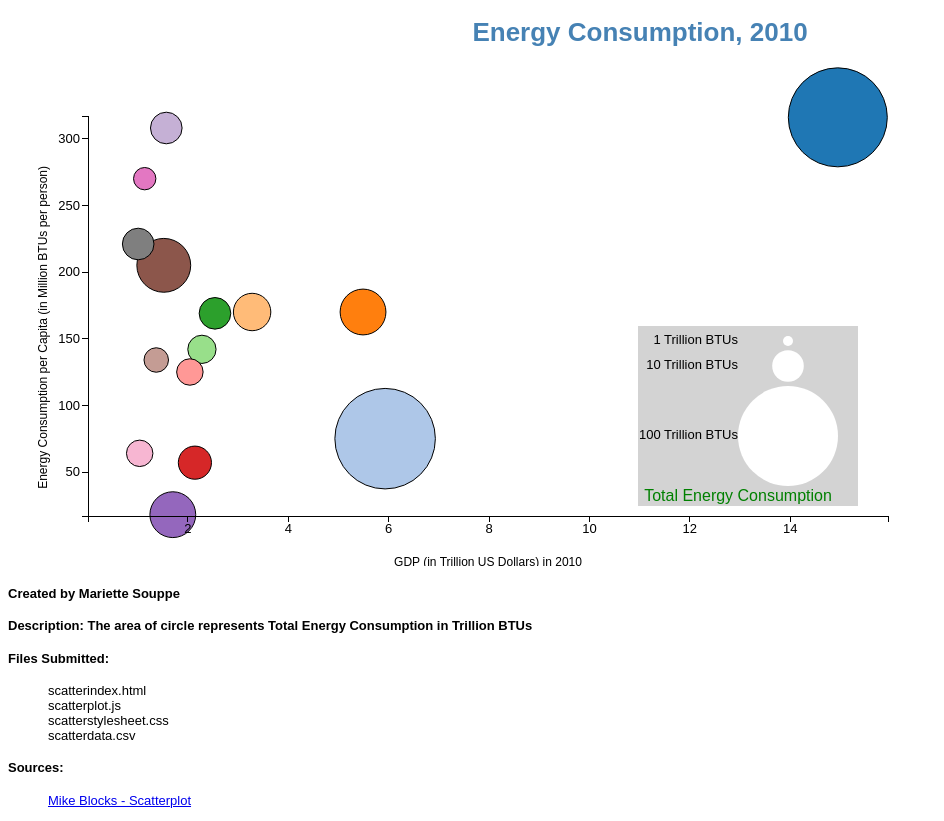
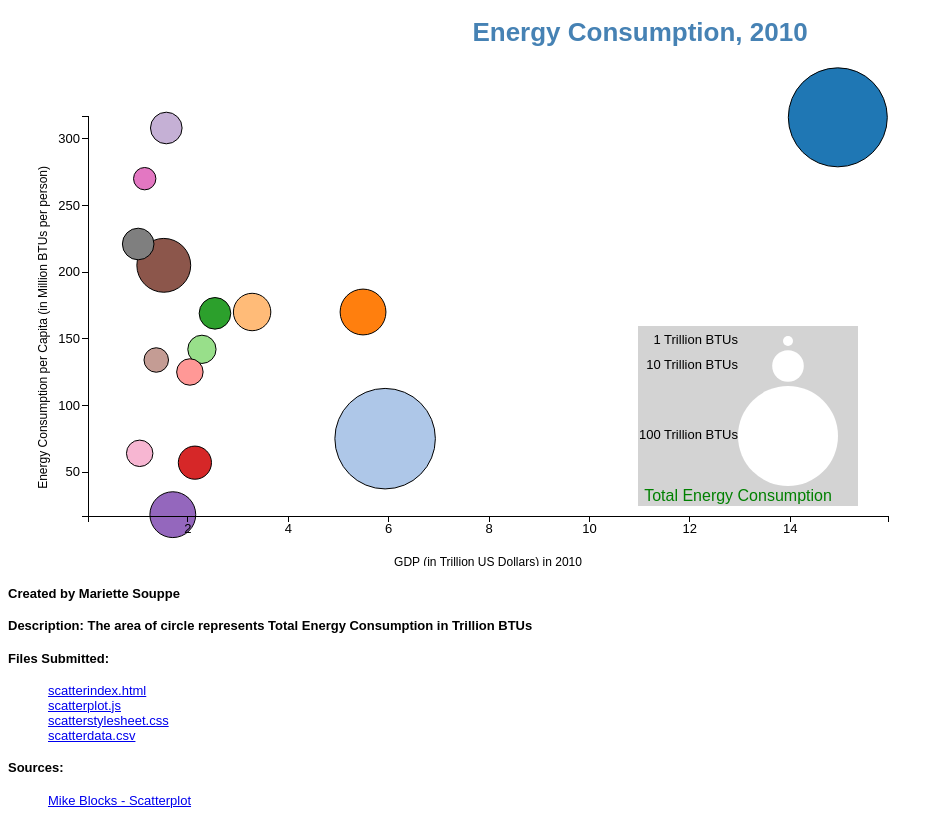
Before and after one commit to msouppe/CMPS263_Data_Visualization, a plain HTML site: page Scatterplot/scatterindex.html in a window 1280 px wide. Shown: the whole page, without its empty margins (0-944 px from the left). Drawn offline with nearby package versions, Linux system fonts and the light colour scheme.

Commit message:
Add links for submission files

```diff
--- a/Scatterplot/scatterindex.html
+++ b/Scatterplot/scatterindex.html
@@ -23,10 +23,10 @@
         <h4>Files Submitted:</h4>
 
         <ul style="list-style-type: none;">
-            <li>scatterindex.html</li>
-            <li>scatterplot.js</li>
-            <li>scatterstylesheet.css</li>
-            <li>scatterdata.csv</li>
+            <li><a href="https://github.com/msouppe/Data_Visualization/blob/master/Scatterplot/scatterindex.html">scatterindex.html</a></li>
+            <li><a href="https://github.com/msouppe/Data_Visualization/blob/master/Scatterplot/scatterplot.js">scatterplot.js</a></li>
+            <li><a href="https://github.com/msouppe/Data_Visualization/blob/master/Scatterplot/scatterstylesheet.css">scatterstylesheet.css</a></li>
+            <li><a href="https://github.com/msouppe/Data_Visualization/blob/master/Scatterplot/scatterdata.csv">scatterdata.csv</a></li>
         </ul>
 
         <h4> Sources: </h4>
```
